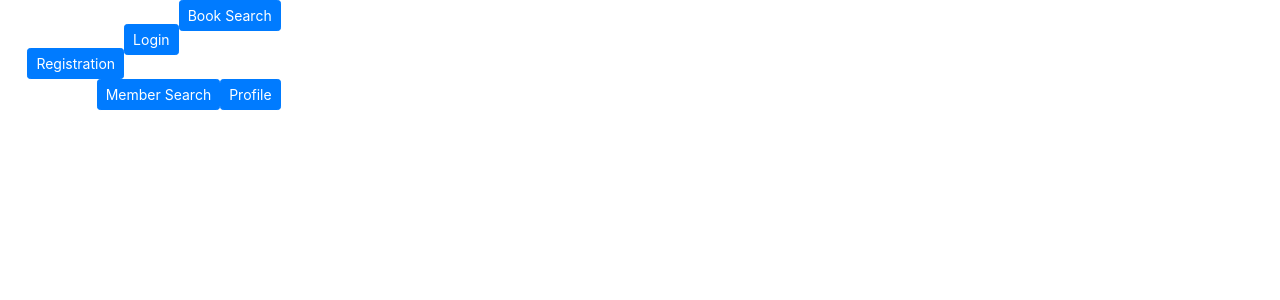
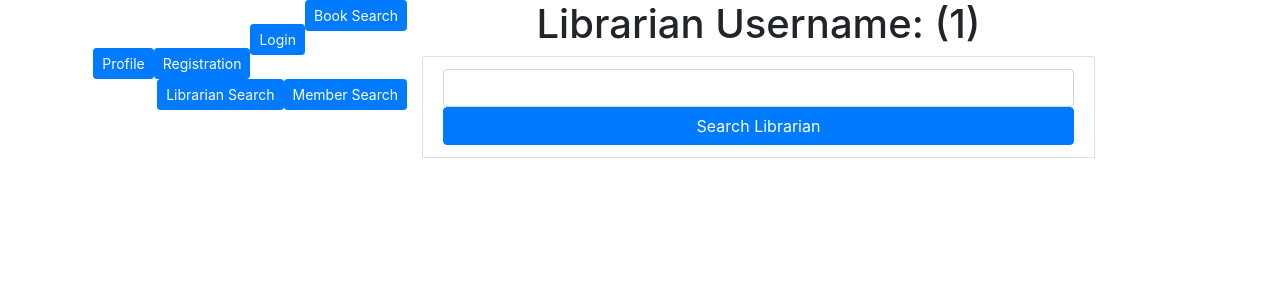
Before and after one commit to Aseedholm/cs5200-library-final-project-front-end-sp20, a React (Create React App) app: page /librarian-search/1 in a window 1280 px wide. Shown: the top 300 px of the page. Built offline with nearby package versions, Linux system fonts and the light colour scheme; no server answers.

Commit message:
Librarian search working.

```diff
--- a/src/components/books/BookContainer.js
+++ b/src/components/books/BookContainer.js
@@ -9,6 +9,7 @@ import LibrarianPage from "../librarian/LibrarianPage"
 import UserAdminPage from "../userAdmin/UserAdminPage"
 import ProfilePage from "../profile/ProfilePage"
 import MemberSearch from "../member/MemberSearch";
+import LibrarianSearch from "../librarian/LibrarianSearch";
 
 
 import { FontAwesomeIcon } from '@fortawesome/react-fontawesome'
@@ -41,6 +42,11 @@ export class BookContainer extends React.Component {
                         </Link>
                         <Link className="btn btn-primary btn-sm float-right " to={`/member-search/`}>
                             Member Search
+                            {/*<FontAwesomeIcon icon={faBook} />*/}
+                            {/*<FontAwesomeIcon icon={faSearch} />*/}
+                        </Link>
+                        <Link className="btn btn-primary btn-sm float-right " to={`/librarian-search/`}>
+                            Librarian Search
                             {/*<FontAwesomeIcon icon={faBook} />*/}
                             {/*<FontAwesomeIcon icon={faSearch} />*/}
                         </Link>
@@ -112,6 +118,16 @@ export class BookContainer extends React.Component {
                             component={MemberSearch}/>
 
                         <Route
+                            path="/librarian-search"
+                            exact={true}
+                            component={LibrarianSearch}/>
+
+                        <Route
+                            path="/librarian-search/:librarianSearchedFor"
+                            exact={true}
+                            component={LibrarianSearch}/>
+
+                        <Route
                             path="/book-search/:bookSearchedFor"
                             exact={true}
                             component={BookSearch}
--- /dev/null
+++ b/src/components/librarian/LibrarianSearch.js
@@ -0,0 +1,73 @@
+import React from "react";
+import {Link} from "react-router-dom";
+
+export default class LibrarianSearch extends React.Component {
+    state = {
+        librarians: {},
+        librarianUsernameSearched: ''
+    }
+
+    componentDidMount() {
+        let searchLibrarian = this.props.match.params.librarianSearchedFor
+        console.log("LIBRARIAN SEARCHED FOR", searchLibrarian)
+        console.log(this.props.match.params)
+        if(searchLibrarian === undefined) {
+            searchLibrarian = ' '
+        }
+        fetch(`http://localhost:8080/api/librarians/username/${searchLibrarian}`)
+            .then(response => response.json())
+            .then(results => this.setState({
+                                               librarians: results,
+                                               librarianUsernameSearched: searchLibrarian
+                                           }))
+    }
+
+    componentDidUpdate(prevProps, prevState, snapshot) {
+        if(prevProps.match.params.librarianSearchedFor !== this.props.match.params.librarianSearchedFor) {
+            this.findUserByUsername(this.props.match.params.librarianSearchedFor)
+        }
+    }
+
+    findUserByUsername = (username) =>
+        fetch(`http://localhost:8080/api/librarians/username/${username}`)
+            .then(response => response.json())
+            .then(results => this.setState({
+                                               librarians: results
+                                           }))
+
+    render() {
+        return(
+            <div>
+                <h1>
+                    Librarian Username: ({this.props.match.params.librarianSearchedFor})
+                </h1>
+
+                <ul className="list-group">
+                    <span className="list-group-item">
+                        <input
+                            value={this.state.librarianUsernameSearched || ''}
+                            onChange={(e) => this.setState({
+                                                               librarianUsernameSearched: e.target.value
+                                                           })}
+                            className={`form-control`}/>
+
+                        <button
+                            onClick={() => this.props.history.push(`/librarian-search/${this.state.librarianUsernameSearched}`)}
+                            className={`btn btn-primary btn-block`}>
+                            Search Librarian
+                        </button>
+
+                    </span>
+
+                    {this.state.librarians &&
+                     <Link to={`/book-search/book/${this.state.librarians.id}`}>
+                         {this.state.librarians.id}
+                         <br/>
+                         {this.state.librarians.username}
+                     </Link>
+                    }
+                </ul>
+            </div>
+        )
+    }
+}
--- a/src/components/member/MemberSearch.js
+++ b/src/components/member/MemberSearch.js
@@ -14,22 +14,12 @@ export default class MemberSearch extends React.Component {
         if(searchMember === undefined) {
             searchMember = ' '
         }
-        //findUserByUsername api call here.
-        fetch(`http://localhost:8080/api/member/username/${searchMember}`)
+        fetch(`http://localhost:8080/api/members/username/${searchMember}`)
             .then(response => response.json())
             .then(results => this.setState({
                                             members: results,
                                             memberUsernameSearched: searchMember
                                            }))
-
-
-        // fetch(`https://www.googleapis.com/books/v1/volumes?q=${searchMember}&maxResults=40&orderBy=relevance`)
-        //     .then(response => response.json())
-        //     .then(results => this.setState({
-        //                                        members: results.items,
-        //                                        memberUsernameSearched: searchMember
-        //                                    }))
-
     }
 
     componentDidUpdate(prevProps, prevState, snapshot) {
@@ -39,8 +29,8 @@ export default class MemberSearch extends React.Component {
     }
 
     findUserByUsername = (username) =>
-        fetch(`http://localhost:8080/api/member/username/${username}`)
-            .then(respnose => respnose.json())
+        fetch(`http://localhost:8080/api/members/username/${username}`)
+            .then(response => response.json())
             .then(results => this.setState({
                                                members: results
                                            }))
```
